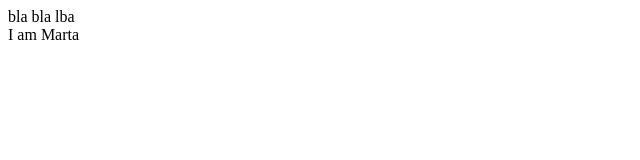
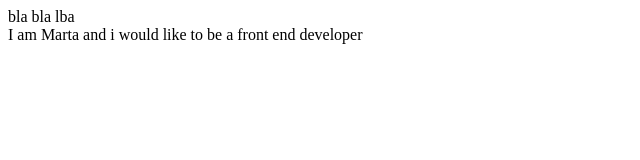
Before and after one commit to mshyian/html, a plain HTML site: page lesson1/index.html in a window 1280 px wide. Shown: the whole page, without its empty margins (0-640 px from the left). Drawn offline with Linux system fonts and the light colour scheme.

Commit message:
added job

```diff
--- a/lesson1/index.html
+++ b/lesson1/index.html
@@ -7,6 +7,6 @@
   </head>
   <body>
     <div>bla bla lba</div>
-    <div>I am Marta</div>
+    <div>I am Marta and i would like to be a front end developer</div>
   </body>
 </html>
```
